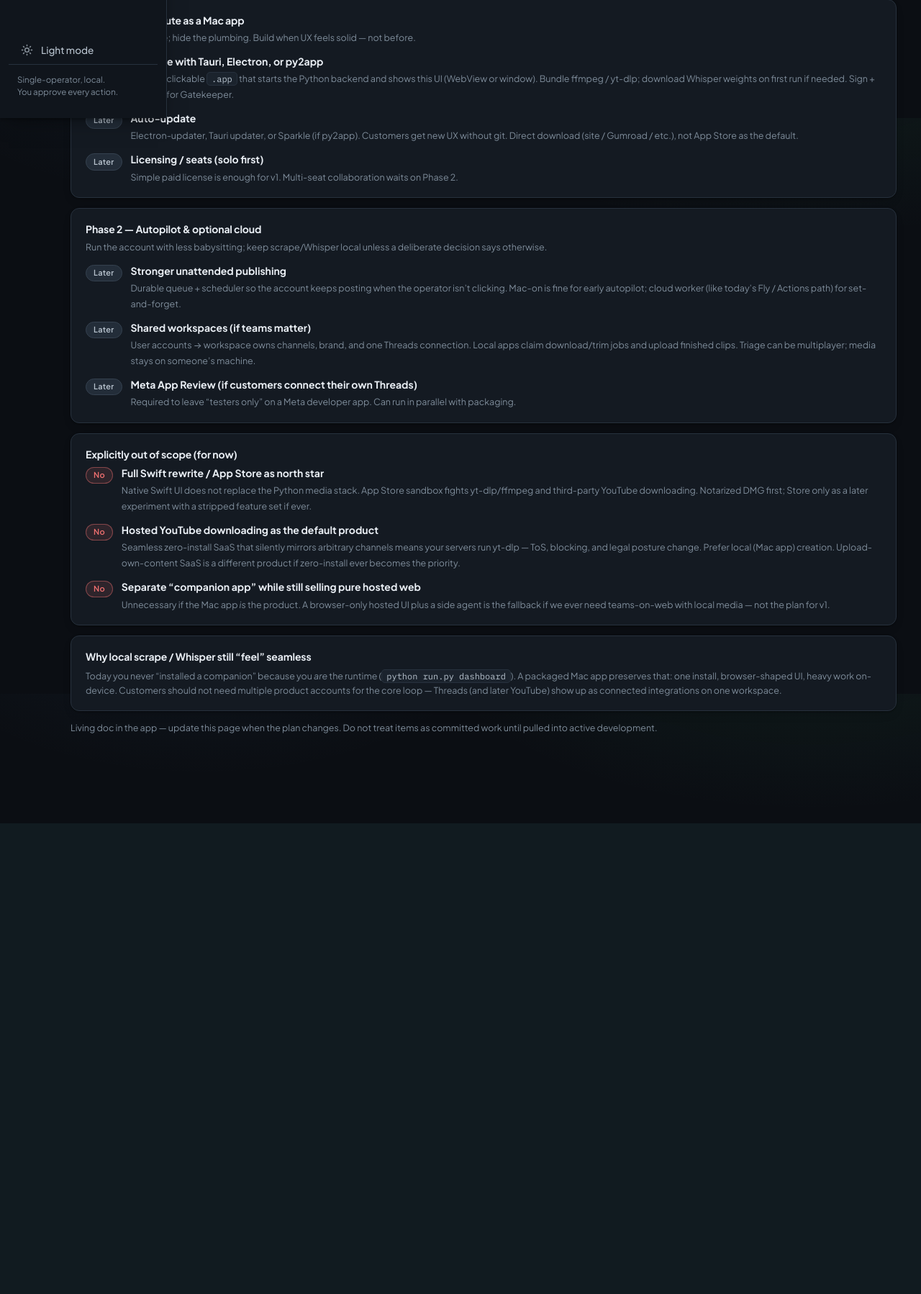
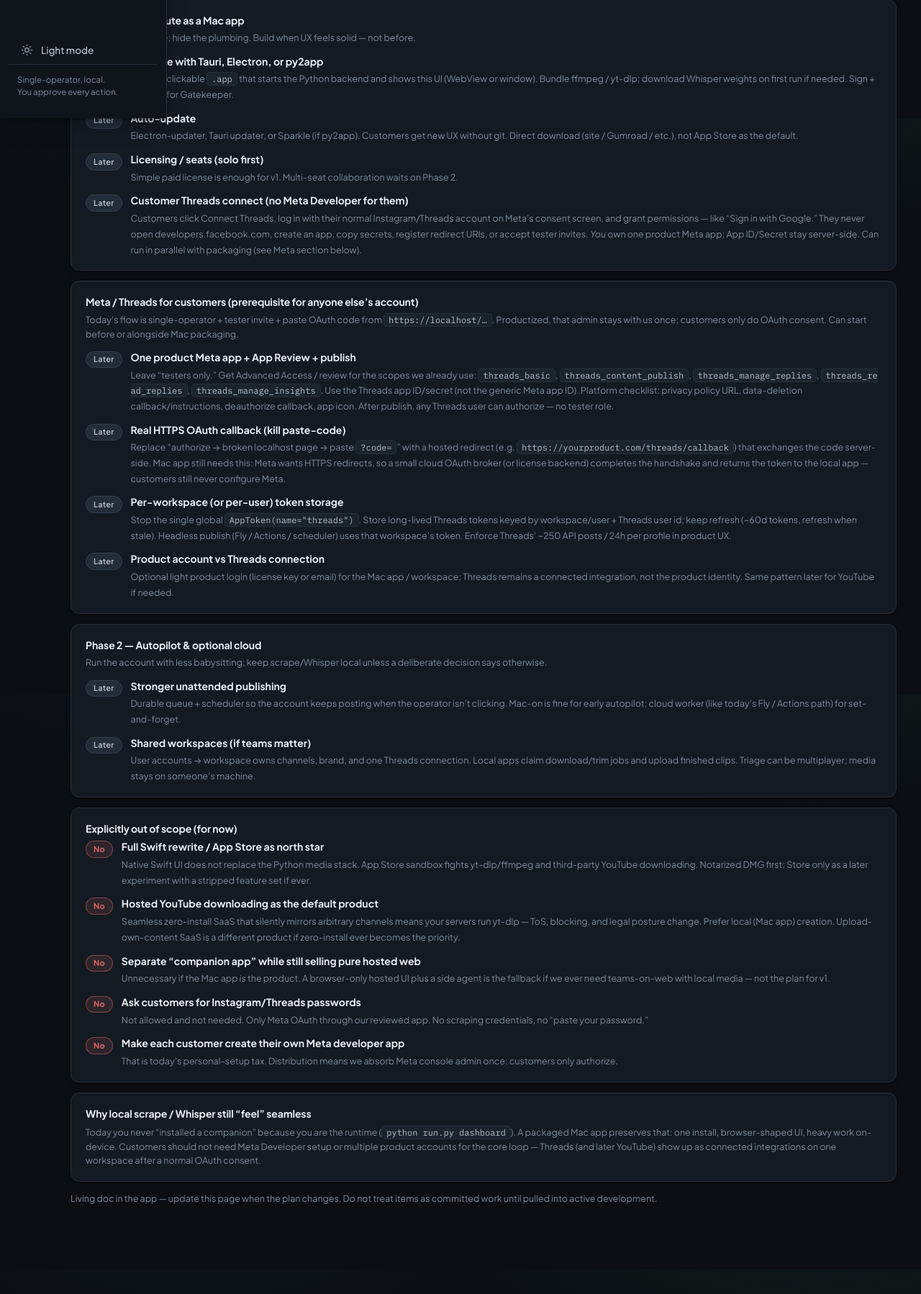
Before and after one commit to lassorfeasley/Threads-Poster, a FastAPI app: page /product-roadmap in a window 1280 px wide. Shown: the part 636-2434 px from the top of the page at 72% size. Before the commit the page ends 1780 px from the top, so only its background shows below. Run offline with FastAPI, Linux system fonts and the light colour scheme; some libraries are stand-ins or nearby versions.

Commit message:
Add roadmap items for Meta/Threads integration and clarify OAuth process
- Introduced new roadmap entries detailing future features for customer integration with Meta/Threads, including simplified OAuth flows and token management.
- Removed outdated roadmap item regarding Meta App Review, streamlining the focus on user experience.
- Clarified the importance of not requesting customer passwords and the rationale behind the integration approach, ensuring compliance with Meta's guidelines.

Co-authored-by: Cursor <cursoragent@cursor.com>

```diff
--- a/app/web/templates/product_roadmap.html
+++ b/app/web/templates/product_roadmap.html
@@ -67,6 +67,50 @@
         <span class="meta">Simple paid license is enough for v1. Multi-seat collaboration waits on Phase 2.</span>
       </div>
     </li>
+    <li>
+      <span class="badge">Later</span>
+      <div>
+        <strong>Customer Threads connect (no Meta Developer for them)</strong>
+        <span class="meta">Customers click Connect Threads, log in with their normal Instagram/Threads account on Meta’s consent screen, and grant permissions — like “Sign in with Google.” They never open developers.facebook.com, create an app, copy secrets, register redirect URIs, or accept tester invites. <em>You</em> own one product Meta app; App ID/Secret stay server-side. Can run in parallel with packaging (see Meta section below).</span>
+      </div>
+    </li>
+  </ul>
+</div>
+
+<div class="card roadmap-card" style="margin-top: 14px;">
+  <div class="card-title" style="margin-bottom: 4px;">Meta / Threads for customers (prerequisite for anyone else’s account)</div>
+  <p class="meta" style="margin: 0 0 12px;">
+    Today’s flow is single-operator + tester invite + paste OAuth code from <code>https://localhost/…</code>. Productized, that admin stays with us once; customers only do OAuth consent. Can start before or alongside Mac packaging.
+  </p>
+  <ul class="roadmap-list">
+    <li>
+      <span class="badge">Later</span>
+      <div>
+        <strong>One product Meta app + App Review + publish</strong>
+        <span class="meta">Leave “testers only.” Get Advanced Access / review for the scopes we already use: <code>threads_basic</code>, <code>threads_content_publish</code>, <code>threads_manage_replies</code>, <code>threads_read_replies</code>, <code>threads_manage_insights</code>. Use the Threads app ID/secret (not the generic Meta app ID). Platform checklist: privacy policy URL, data-deletion callback/instructions, deauthorize callback, app icon. After publish, any Threads user can authorize — no tester role.</span>
+      </div>
+    </li>
+    <li>
+      <span class="badge">Later</span>
+      <div>
+        <strong>Real HTTPS OAuth callback (kill paste-code)</strong>
+        <span class="meta">Replace “authorize → broken localhost page → paste <code>?code=</code>” with a hosted redirect (e.g. <code>https://yourproduct.com/threads/callback</code>) that exchanges the code server-side. Mac app still needs this: Meta wants HTTPS redirects, so a small cloud OAuth broker (or license backend) completes the handshake and returns the token to the local app — customers still never configure Meta.</span>
+      </div>
+    </li>
+    <li>
+      <span class="badge">Later</span>
+      <div>
+        <strong>Per-workspace (or per-user) token storage</strong>
+        <span class="meta">Stop the single global <code>AppToken(name=&quot;threads&quot;)</code>. Store long-lived Threads tokens keyed by workspace/user + Threads user id; keep refresh (~60d tokens, refresh when stale). Headless publish (Fly / Actions / scheduler) uses that workspace’s token. Enforce Threads’ ~250 API posts / 24h per profile in product UX.</span>
+      </div>
+    </li>
+    <li>
+      <span class="badge">Later</span>
+      <div>
+        <strong>Product account vs Threads connection</strong>
+        <span class="meta">Optional light product login (license key or email) for the Mac app / workspace; Threads remains a connected integration, not the product identity. Same pattern later for YouTube if needed.</span>
+      </div>
+    </li>
   </ul>
 </div>
 
@@ -86,13 +130,6 @@
       <div>
         <strong>Shared workspaces (if teams matter)</strong>
         <span class="meta">User accounts → workspace owns channels, brand, and one Threads connection. Local apps claim download/trim jobs and upload finished clips. Triage can be multiplayer; media stays on someone’s machine.</span>
-      </div>
-    </li>
-    <li>
-      <span class="badge">Later</span>
-      <div>
-        <strong>Meta App Review (if customers connect their own Threads)</strong>
-        <span class="meta">Required to leave “testers only” on a Meta developer app. Can run in parallel with packaging.</span>
       </div>
     </li>
   </ul>
@@ -122,13 +159,27 @@
         <span class="meta">Unnecessary if the Mac app <em>is</em> the product. A browser-only hosted UI plus a side agent is the fallback if we ever need teams-on-web with local media — not the plan for v1.</span>
       </div>
     </li>
+    <li>
+      <span class="badge hostile">No</span>
+      <div>
+        <strong>Ask customers for Instagram/Threads passwords</strong>
+        <span class="meta">Not allowed and not needed. Only Meta OAuth through <em>our</em> reviewed app. No scraping credentials, no “paste your password.”</span>
+      </div>
+    </li>
+    <li>
+      <span class="badge hostile">No</span>
+      <div>
+        <strong>Make each customer create their own Meta developer app</strong>
+        <span class="meta">That is today’s personal-setup tax. Distribution means we absorb Meta console admin once; customers only authorize.</span>
+      </div>
+    </li>
   </ul>
 </div>
 
 <div class="card roadmap-card" style="margin-top: 14px;">
   <div class="card-title" style="margin-bottom: 6px;">Why local scrape / Whisper still “feel” seamless</div>
   <p class="meta" style="margin: 0;">
-    Today you never “installed a companion” because you <em>are</em> the runtime (<code>python run.py dashboard</code>). A packaged Mac app preserves that: one install, browser-shaped UI, heavy work on-device. Customers should not need multiple product accounts for the core loop — Threads (and later YouTube) show up as connected integrations on one workspace.
+    Today you never “installed a companion” because you <em>are</em> the runtime (<code>python run.py dashboard</code>). A packaged Mac app preserves that: one install, browser-shaped UI, heavy work on-device. Customers should not need Meta Developer setup or multiple product accounts for the core loop — Threads (and later YouTube) show up as connected integrations on one workspace after a normal OAuth consent.
   </p>
 </div>
 
```
